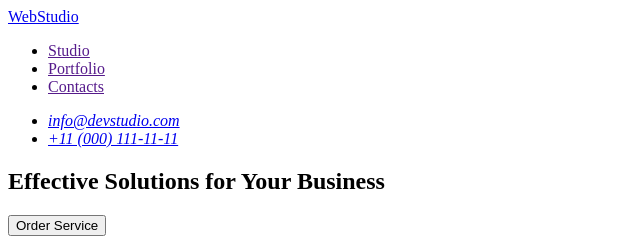
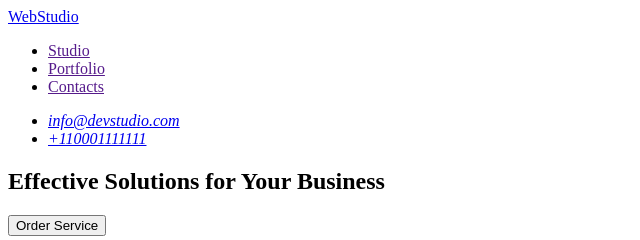
Before and after one commit to Ilydanyxx/goit-markup-hw-01, a plain HTML site: page index.html in a window 1280 px wide. Shown: the top 240 px of the page, 0-640 px from the left. Drawn offline with Linux system fonts and the light colour scheme.

Commit message:
Update index.html

```diff
--- a/index.html
+++ b/index.html
@@ -19,7 +19,7 @@
       <address>
         <ul>
           <li><a href="mailto:info@devstudio.com">info@devstudio.com</a></li>
-          <li><a href="tel:+11(000)111-11-11">+11 (000) 111-11-11</a></li>
+          <li><a href="tel:+11(000)111-11-11">+110001111111</a></li>
         </ul>
       </address>
     </header>
```
